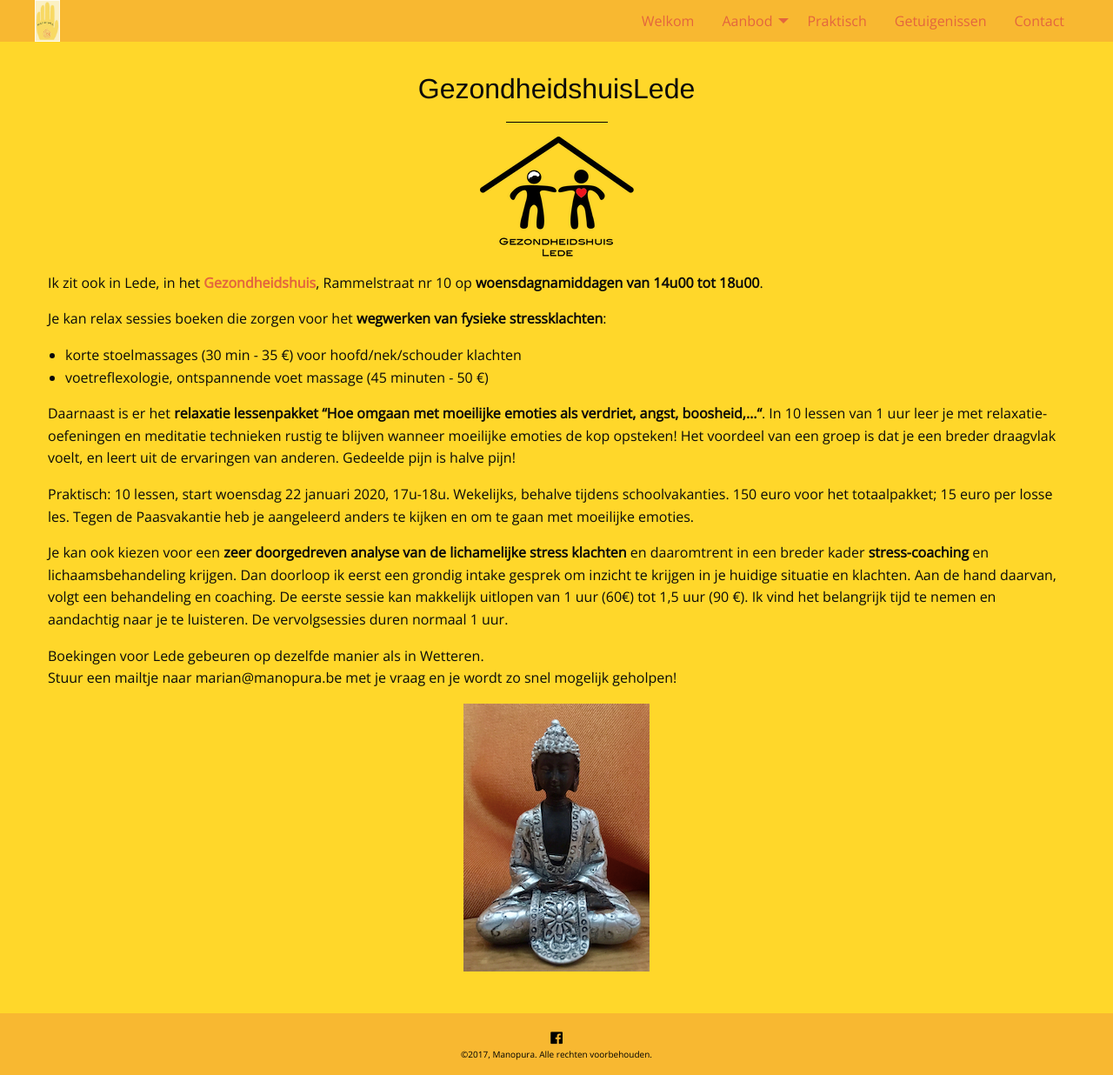
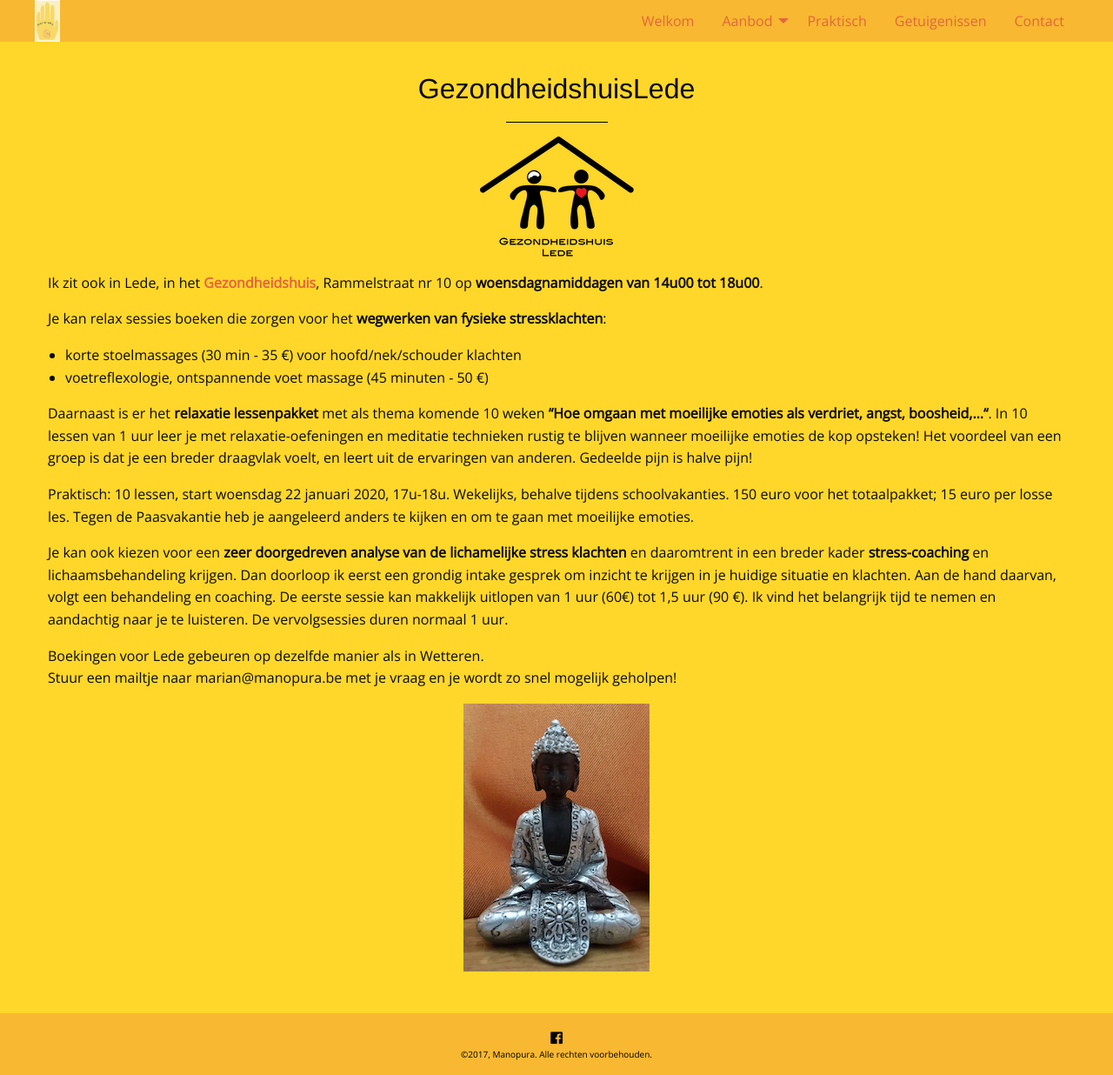
Before and after one commit to manopura/manopura.github.io, a Jekyll site: the page built from gezondheidshuislede.md, in a window 1280 px wide. Shown: the whole page at 87% size. Built offline with Jekyll 4.4.1, drawn with Linux system fonts in a browser that asks for light colours; nearby versions of some CDN libraries; our own code applies the rules of GitHub Pages for plain Markdown files.

Commit message:
Update gezondheidshuislede.md

```diff
--- a/gezondheidshuislede.md
+++ b/gezondheidshuislede.md
@@ -17,7 +17,7 @@
 + korte stoelmassages (30 min - 35 €) voor hoofd/nek/schouder klachten
 + voetreflexologie, ontspannende voet massage (45 minuten - 50 €)
 
-Daarnaast is er het **relaxatie lessenpakket "Hoe omgaan met moeilijke emoties als verdriet, angst, boosheid,..."**. In 10 lessen van 1 uur leer je met relaxatie-oefeningen en meditatie technieken rustig te blijven wanneer moeilijke emoties de kop opsteken! Het voordeel van een groep is dat je een breder draagvlak voelt, en leert uit de ervaringen van anderen. Gedeelde pijn is halve pijn!
+Daarnaast is er het **relaxatie lessenpakket** met als thema komende 10 weken **"Hoe omgaan met moeilijke emoties als verdriet, angst, boosheid,..."**. In 10 lessen van 1 uur leer je met relaxatie-oefeningen en meditatie technieken rustig te blijven wanneer moeilijke emoties de kop opsteken! Het voordeel van een groep is dat je een breder draagvlak voelt, en leert uit de ervaringen van anderen. Gedeelde pijn is halve pijn!
 
 
 
```
